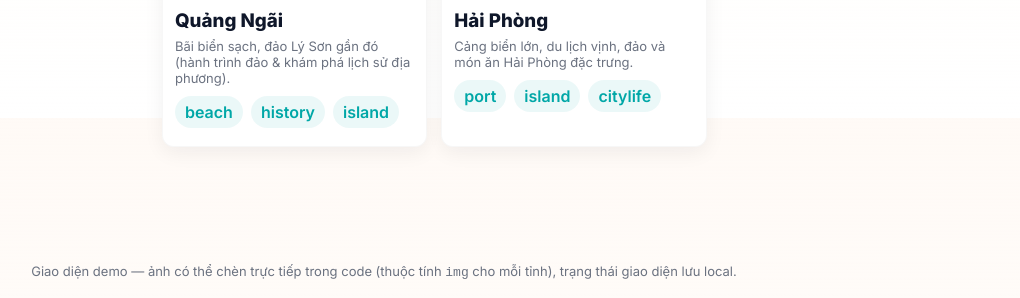
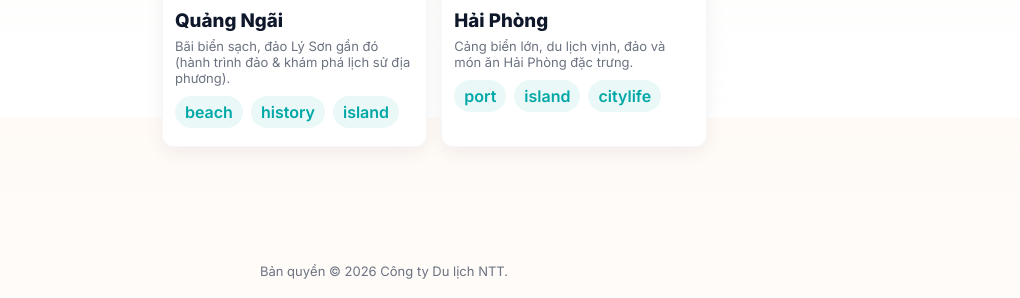
Before and after one commit to desaesrt-wq/goiydiemden, a plain HTML site: page index.html in a window 1280 px wide. Shown: the part 3882-4180 px from the top of the page, without its empty margins (256-1276 px from the left). Drawn offline with Linux system fonts and the light colour scheme.

Commit message:
Update index.html

```diff
--- a/index.html
+++ b/index.html
@@ -231,7 +231,7 @@
 </main>
 
 <footer>
-  Giao diện demo — ảnh có thể chèn trực tiếp trong code (thuộc tính <code>img</code> cho mỗi tỉnh), trạng thái giao diện lưu local.
+  Bản quyền © 2026 Công ty Du lịch NTT.
 </footer>
 
 <script>
```
